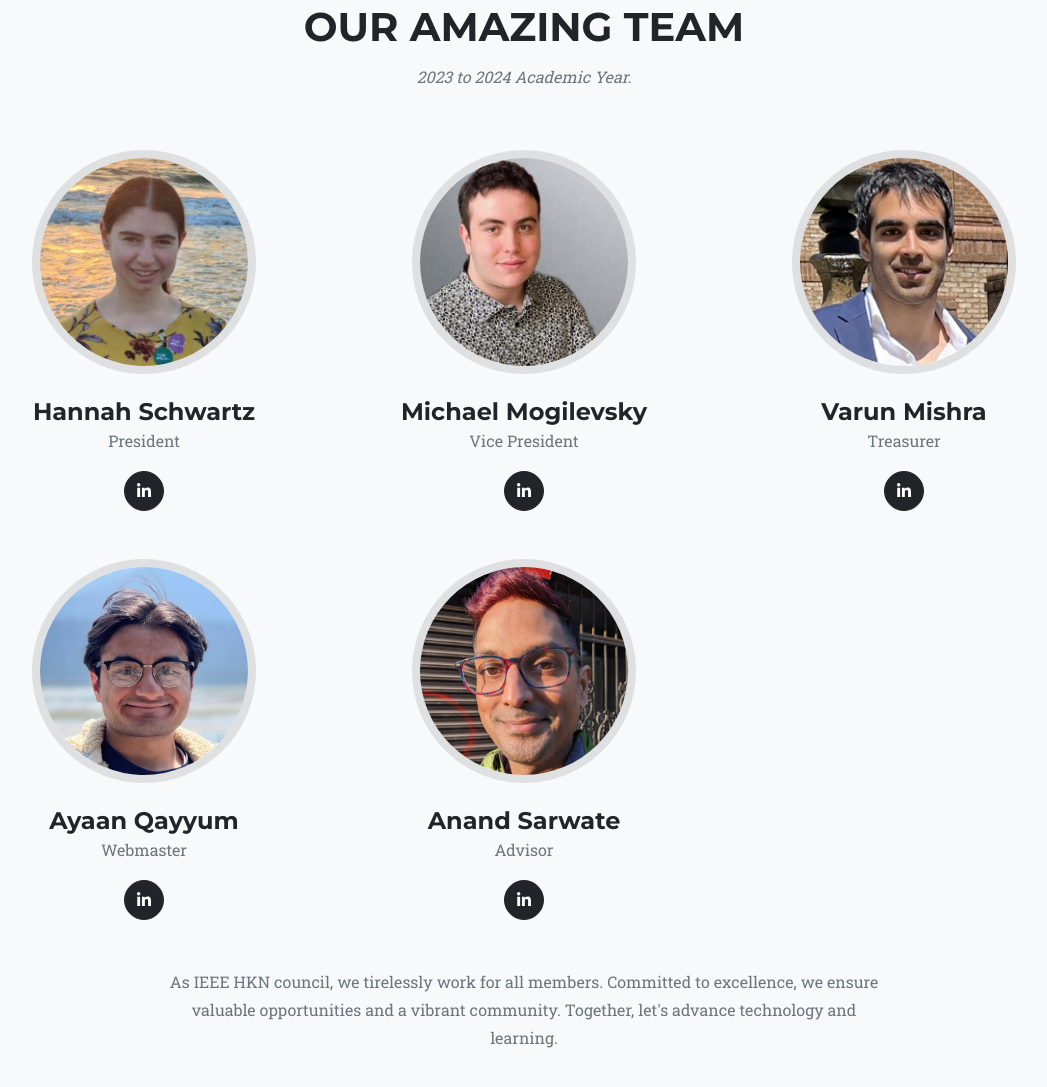
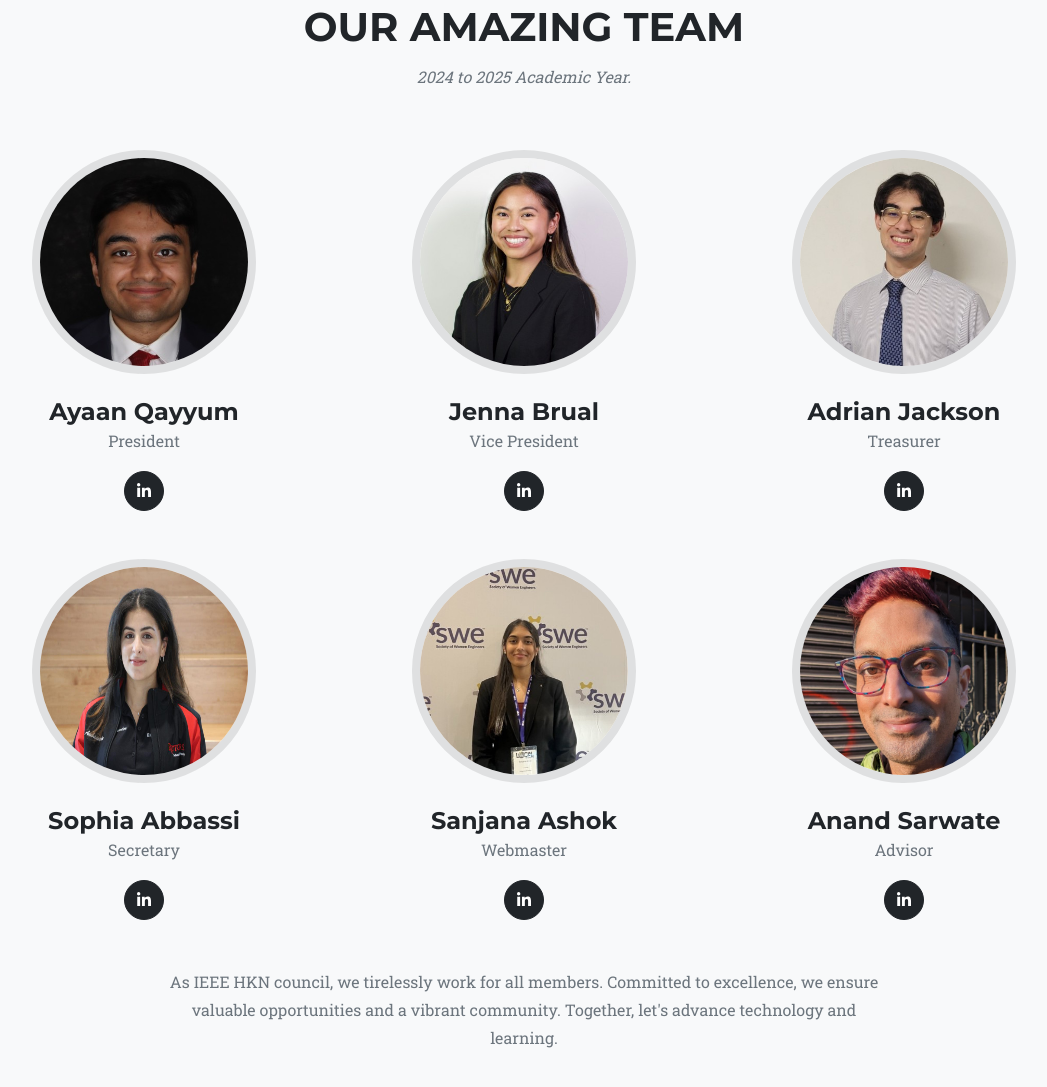
Before and after one commit to rutgers-hkn/rutgers-hkn.github.io, a plain HTML site: page index.html in a window 1280 px wide. Shown: the part 4024-5111 px from the top of the page, without its empty margins (116-1163 px from the left). Drawn offline with nearby package versions, Linux system fonts and the light colour scheme.

Commit message:
Updating board pictures and names

```diff
--- a/index.html
+++ b/index.html
@@ -250,31 +250,31 @@
             <div class="container">
                 <div class="text-center">
                     <h2 class="section-heading text-uppercase">Our Amazing Team</h2>
-                    <h3 class="section-subheading text-muted">2023 to 2024 Academic Year.</h3>
+                    <h3 class="section-subheading text-muted">2024 to 2025 Academic Year.</h3>
                 </div>
                 <div class="row">
                     <div class="col-lg-4">
                         <div class="team-member">
-                            <img class="mx-auto rounded-circle" src="assets/img/team/1.jpg" alt="..." />
-                            <h4>Hannah Schwartz</h4>
+                            <img class="mx-auto rounded-circle" src="assets/img/team/president.jpg" alt="..." />
+                            <h4>Ayaan Qayyum</h4>
                             <p class="text-muted">President</p>
-                            <a class="btn btn-dark btn-social mx-2" href="#!" aria-label="Member 1 LinkedIn Profile"><i class="fab fa-linkedin-in"></i></a>
+                            <a class="btn btn-dark btn-social mx-2" href="https://www.linkedin.com/in/ayaan-qayyum/" aria-label="Member 1 LinkedIn Profile"><i class="fab fa-linkedin-in"></i></a>
                         </div>
                     </div>
                     <div class="col-lg-4">
                         <div class="team-member">
-                            <img class="mx-auto rounded-circle" src="assets/img/team/2.jpeg" alt="..." />
-                            <h4>Michael Mogilevsky</h4>
+                            <img class="mx-auto rounded-circle" src="assets/img/team/vp.jpg" alt="..." />
+                            <h4>Jenna Brual</h4>
                             <p class="text-muted">Vice President</p>
-                            <a class="btn btn-dark btn-social mx-2" href="https://www.linkedin.com/in/mmogi03" aria-label="Member 2 LinkedIn Profile"><i class="fab fa-linkedin-in"></i></a>
+                            <a class="btn btn-dark btn-social mx-2" href="https://www.linkedin.com/in/jennabrual/" aria-label="Member 2 LinkedIn Profile"><i class="fab fa-linkedin-in"></i></a>
                         </div>
                     </div>
                     <div class="col-lg-4">
                         <div class="team-member">
-                            <img class="mx-auto rounded-circle" src="assets/img/team/3.jpg" alt="..." />
-                            <h4>Varun Mishra</h4>
+                            <img class="mx-auto rounded-circle" src="assets/img/team/treasurer.jpg" alt="..." />
+                            <h4>Adrian Jackson</h4>
                             <p class="text-muted">Treasurer</p>
-                            <a class="btn btn-dark btn-social mx-2" href="#!" aria-label="Member 3 LinkedIn Profile"><i class="fab fa-linkedin-in"></i></a>
+                            <a class="btn btn-dark btn-social mx-2" href="https://www.linkedin.com/in/adrian-k-jackson/" aria-label="Member 3 LinkedIn Profile"><i class="fab fa-linkedin-in"></i></a>
                         </div>
                     </div>
                 </div>
@@ -282,10 +282,18 @@
                 <div class="row">
                     <div class="col-lg-4">
                         <div class="team-member">
-                            <img class="mx-auto rounded-circle" src="assets/img/team/4.jpg" alt="..." />
-                            <h4>Ayaan Qayyum</h4>
+                            <img class="mx-auto rounded-circle" src="assets/img/team/secretary.jpg" alt="..." />
+                            <h4>Sophia Abbassi</h4>
+                            <p class="text-muted">Secretary</p>
+                            <a class="btn btn-dark btn-social mx-2" href="https://www.linkedin.com/in/sophia-abbassi/" aria-label="Member 4 LinkedIn Profile"><i class="fab fa-linkedin-in"></i></a>
+                        </div>
+                    </div>
+                    <div class="col-lg-4">
+                        <div class="team-member">
+                            <img class="mx-auto rounded-circle" src="assets/img/team/webmaster.jpg" alt="..." />
+                            <h4>Sanjana Ashok</h4>
                             <p class="text-muted">Webmaster</p>
-                            <a class="btn btn-dark btn-social mx-2" href="#!" aria-label="Member 4 LinkedIn Profile"><i class="fab fa-linkedin-in"></i></a>
+                            <a class="btn btn-dark btn-social mx-2" href="https://www.linkedin.com/in/sanjana-ashok-9a4528295" aria-label="Member 5 LinkedIn Profile"><i class="fab fa-linkedin-in"></i></a>
                         </div>
                     </div>
                     <div class="col-lg-4">
@@ -293,7 +301,7 @@
                             <img class="mx-auto rounded-circle" src="assets/img/team/5.jpg" alt="..." />
                             <h4>Anand Sarwate</h4>
                             <p class="text-muted">Advisor</p>
-                            <a class="btn btn-dark btn-social mx-2" href="#!" aria-label="Member 5 LinkedIn Profile"><i class="fab fa-linkedin-in"></i></a>
+                            <a class="btn btn-dark btn-social mx-2" href="#!" aria-label="Member 6 LinkedIn Profile"><i class="fab fa-linkedin-in"></i></a>
                         </div>
                     </div>
                 </div>
```
Also changed, not shown: assets/img/team/president.jpg (added), assets/img/team/secretary.jpg (added), assets/img/team/treasurer.jpg (added), assets/img/team/vp.jpg (added), assets/img/team/webmaster.jpg (added).
